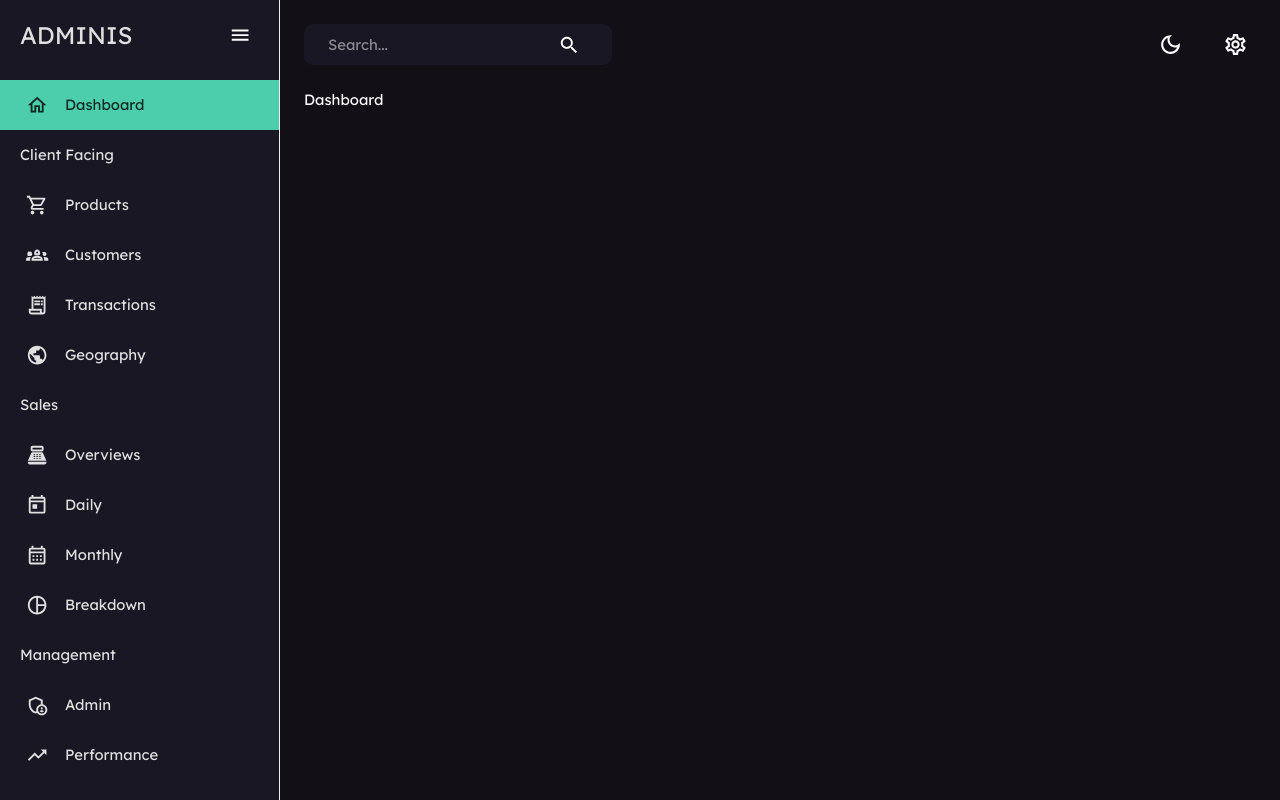
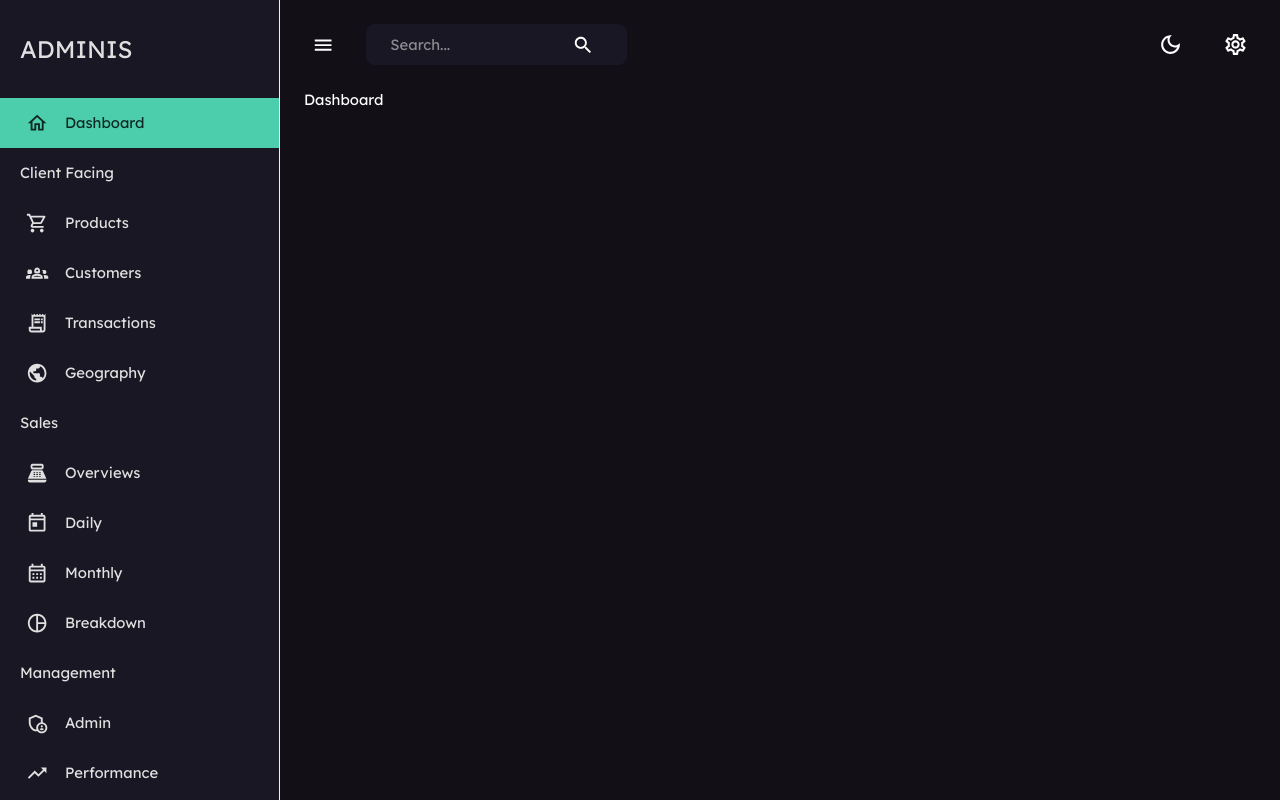
Before and after one commit to huynhminhhai/admin-dashboard-client, a React (Create React App) app: page /dashboard in a window 1280 px wide. Built offline with nearby package versions, Linux system fonts and the light colour scheme.

Commit message:
[UPDATE] revamp Sidebar and Navbar

```diff
--- a/src/components/Navbar.tsx
+++ b/src/components/Navbar.tsx
@@ -3,13 +3,13 @@ import {
     DarkModeOutlined,
     Search as SearchIcon,
     SettingsOutlined,
+    MenuOutlined,
 } from '@mui/icons-material';
 import FlexBetween from './FlexBetween';
 import { useDispatch } from 'react-redux';
 import { setMode } from '../store';
 import {
     AppBar,
-    Box,
     IconButton,
     InputBase,
     Toolbar,
@@ -17,7 +17,13 @@ import {
 } from '@mui/material';
 import { tokens } from '../theme';
 
-const Navbar = () => {
+const Navbar = ({
+    isSidebarOpen,
+    setIsSidebarOpen,
+}: {
+    isSidebarOpen: boolean;
+    setIsSidebarOpen: React.Dispatch<React.SetStateAction<boolean>>;
+}) => {
     const dispatch = useDispatch();
     const theme = useTheme();
     const colors = tokens(theme.palette.mode);
@@ -34,16 +40,23 @@ const Navbar = () => {
                 sx={{ justifyContent: 'space-between', padding: '1.5rem' }}
             >
                 {/* Left side */}
+                <FlexBetween>
+                    <IconButton
+                        sx={{ marginRight: '24px' }}
+                        onClick={() => setIsSidebarOpen(!isSidebarOpen)}
+                    >
+                        <MenuOutlined />
+                    </IconButton>
                     <FlexBetween
                         bgcolor={colors.primary[400]}
                         borderRadius="9px"
-                    gap="3rem"
                         p="0.1rem 1.5rem"
                     >
                         <InputBase placeholder="Search..." />
                         <IconButton>
                             <SearchIcon />
                         </IconButton>
+                    </FlexBetween>
                 </FlexBetween>
 
                 {/* Right side */}
--- a/src/components/Sidebar.tsx
+++ b/src/components/Sidebar.tsx
@@ -1,7 +1,6 @@
-import { Box, IconButton, Typography, useTheme } from '@mui/material';
+import { Box, Typography, useTheme } from '@mui/material';
 
 import {
-    MenuOutlined,
     HomeOutlined,
     ShoppingCartOutlined,
     Groups2Outlined,
@@ -105,10 +104,17 @@ const Sidebar = ({
             height="100%"
             sx={{
                 '& .ps-sidebar-root': {
-                    height: '100%',
+                    height: '100vh',
+                },
+                '& .ps-sidebar-root.ps-collapsed': {
+                    width: isNonMobile ? '80px' : '0px',
+                    minWidth: isNonMobile ? '80px' : '0px',
                 },
                 '& .ps-sidebar-container::-webkit-scrollbar': {
                     width: '5px',
+                },
+                '& .ps-sidebar-container': {
+                    paddingBottom: '24px',
                 },
                 '& .ps-sidebar-container, & .ps-submenu-content': {
                     background: `${colors.primary[400]} !important`,
@@ -136,10 +142,9 @@ const Sidebar = ({
                     {/* LOGO AND MENU ICON */}
                     <MenuItem
                         className="isNotActive"
-                        onClick={() => setIsSidebarOpen(!isSidebarOpen)}
-                        icon={isSidebarOpen ? <MenuOutlined /> : undefined}
+                        icon={undefined}
                         style={{
-                            margin: '10px 0 20px 0',
+                            margin: '24px 0',
                             color: colors.grey[100],
                         }}
                     >
@@ -155,13 +160,6 @@ const Sidebar = ({
                                 >
                                     ADMINIS
                                 </Typography>
-                                <IconButton
-                                    onClick={() =>
-                                        setIsSidebarOpen(!isSidebarOpen)
-                                    }
-                                >
-                                    <MenuOutlined />
-                                </IconButton>
                             </Box>
                         )}
                     </MenuItem>
--- a/src/index.css
+++ b/src/index.css
@@ -7,6 +7,11 @@ body,
   height: 100%;
   width: 100%;
   font-family: 'Lexend', sans-serif;
+}
+
+.app {
+  height: 100vh;
+  overflow: hidden;
 }
 
 ::-webkit-scrollbar {
--- a/src/scenes/layout/index.tsx
+++ b/src/scenes/layout/index.tsx
@@ -16,9 +16,12 @@ const Layout = () => {
                 isSidebarOpen={isSidebarOpen}
                 setIsSidebarOpen={setIsSidebarOpen}
             />
-            <Box width="100%">
-                <Navbar />
-                <Box px="1.5rem">
+            <Box width="100%" display="flex" flexDirection="column">
+                <Navbar
+                    isSidebarOpen={isSidebarOpen}
+                    setIsSidebarOpen={setIsSidebarOpen}
+                />
+                <Box p="0 1.5rem 1.5rem" flex="1" overflow="auto">
                     <Outlet />
                 </Box>
             </Box>
```
Lines whose indentation alone changed are shown as unchanged.
